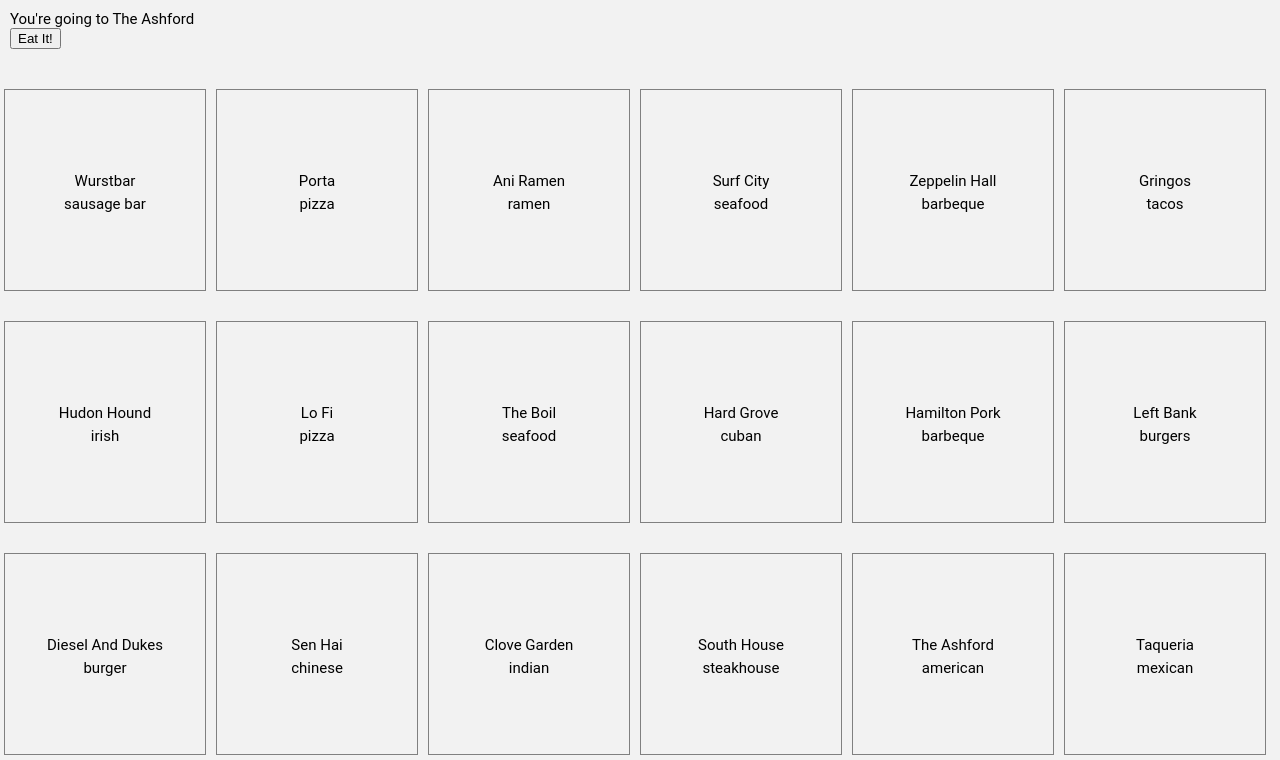
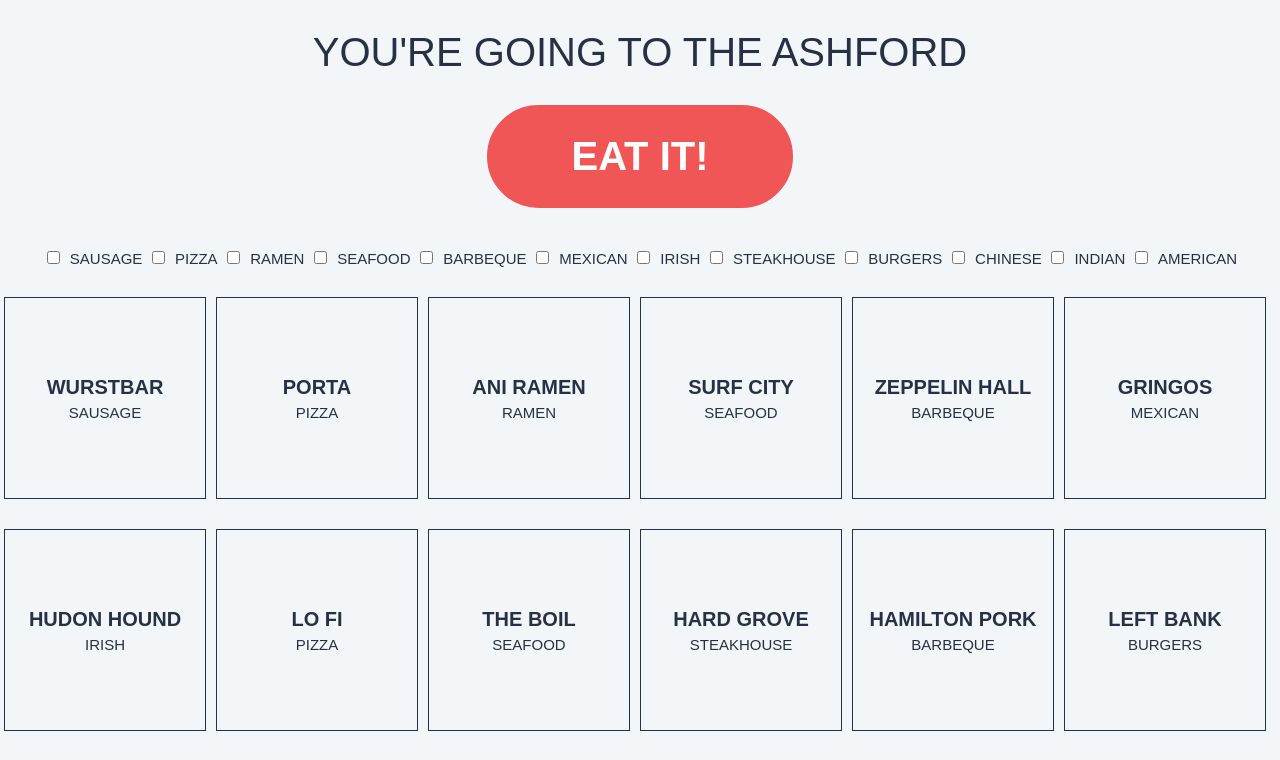
Before and after one commit to megdadkins7/restaurant-picker, a React (Create React App) app: page / in a window 1280 px wide. Shown: the top 760 px of the page. Built offline with nearby package versions, Linux system fonts and the light colour scheme.

Commit message:
filter logic and prelim styles added

```diff
--- a/src/App.js
+++ b/src/App.js
@@ -3,6 +3,7 @@ import { useState, useEffect, useCallback } from'react';
 //components
 import RestaurantList from './components/RestaurantList'
 import RestaurantPicker from './components/RestaurantPicker'
+import FilterList from './components/FilterList'
 
 //data
 import { restaurants } from './data'
@@ -11,7 +12,10 @@ import { restaurants } from './data'
 import GlobalStyles from './styles/GlobalStyles'
 
 function App() {
-  const [restaurant, setRestaurant] = useState('')
+  const [restaurant, setRestaurant] = useState('');
+  const [activeFilters, setActiveFilters] = useState({
+    type: '',
+  })
 
   const getRestaurant = () => {
     const restaurantNum = Math.floor(Math.random() * restaurants.length)
@@ -27,11 +31,19 @@ function App() {
     getRestaurant()
   }, [])
 
+  const handleOnFiltersChange = partialFilters => {
+    setActiveFilters(state => ({
+      ...state,
+      ...partialFilters
+    }))
+  }
+
   return (
     <>
       <GlobalStyles />
       <RestaurantPicker restaurant={restaurant} getRestaurant={handleClick} />
-      <RestaurantList restaurants={restaurants} />
+      <FilterList onFiltersChange={handleOnFiltersChange} />
+      <RestaurantList restaurants={restaurants} filters={activeFilters} />
     </>
   );
 }
--- /dev/null
+++ b/src/components/FilterList.js
@@ -0,0 +1,69 @@
+import React, {useState, useEffect} from 'react'
+import styled from 'styled-components'
+
+//data
+import { restaurants } from '../data'
+
+const StyledFilterList = styled.div`
+ display: flex;
+ justify-content: space-around;
+ align-items: center;
+ margin: 20px 40px 0 40px;
+ flex-wrap: wrap;
+ input {
+   margin-right: 10px;
+ }
+ label {
+   text-transform: uppercase;
+   color: #283044;
+ }
+`;
+
+export default function FilterList({ onFiltersChange }) {
+  const [typeFilter, setTypeFilter] = useState('')
+
+  useEffect(() => {
+    onFiltersChange({ type: typeFilter })
+  }, [typeFilter])
+
+  const handleOnTypeChange = e => {
+    const nextTypeFilter = e.target.value
+
+    setTypeFilter(state => {
+      const currentFilterLoc = state.indexOf(nextTypeFilter)
+      if(currentFilterLoc === -1) {
+        return [...typeFilter, nextTypeFilter]
+      } else {
+        return [
+          ...state.slice(0, currentFilterLoc),
+          ...state.slice(currentFilterLoc + 1, state.length)
+        ]
+      }
+    })
+  }
+
+  const uniqueTypes = (x, i, array) => array.indexOf(x) === i;
+  const typeCategories = restaurants.map(restaurant => restaurant.type).filter(
+    uniqueTypes
+  );
+  return (
+    <>
+      <StyledFilterList>
+      {
+        typeCategories.map((type, i) => (
+          <div key={`${type}${i}`}>
+            <input
+              type='checkbox'
+              name='type'
+              value={type}
+              checked={typeFilter.includes(type)}
+              onChange={handleOnTypeChange}
+            />
+            <label htmlFor='type'>{type}</label>
+          </div>
+        ))
+      }
+      </StyledFilterList>
+    </>
+  )
+}
--- a/src/components/RestaurantList.js
+++ b/src/components/RestaurantList.js
@@ -13,23 +13,56 @@ const StyledRestaurantList = styled.div`
   flex-direction: column;
   justify-content: center;
   align-items: center;
-  border: 1px solid grey;
+  border: 1px solid #283044;
   width: 200px;
   height: 200px;
   margin-top: 30px;
   margin-right: 10px;
-  .Restaurant {
+  color: #283044;
+  .RestaurantName {
+    font-size: 20px;
+    font-weight: 600;
+    text-transform: uppercase
+  }
+  .RestaurantType {
     margin-top: 5px;
+    text-transform: uppercase;
   }
 `;
 
-export default function RestaurantList({ restaurants }) {
+export default function RestaurantList({ restaurants, filters }) {
+  const getActiveFilterCount = filters => {
+    return Object.keys(filters).reduce((total, filterKey) => {
+      return filters[filterKey].length > 0 ? total + 1 : total;
+    }, 0)
+  }
+
+  const getFilteredList = (list, filters) => {
+    const activeFilterCount = getActiveFilterCount(filters);
+    if(activeFilterCount === 0) {
+      return restaurants
+    }
+    return list.filter(restaurant => {
+      const matchCount = Object.keys(filters).reduce((total, filterKey) => {
+        const haveMatch = filters[filterKey].some(r => restaurant[filterKey] === null ? false : restaurant[filterKey].includes(r));
+        if(haveMatch) {
+          return total + 1
+        } else {
+          return total
+        }
+      }, 0);
+      return matchCount === activeFilterCount
+    });
+  };
+
+  const visibleRestaurants = getFilteredList(restaurants, filters)
+
   return (
     <StyledRestaurantView>
-      {restaurants.map(restaurant => (
+      {visibleRestaurants.map(restaurant => (
         <StyledRestaurantList key={restaurant.id}>
-        <div className='Restaurant'>{restaurant.name}</div>
-        <div className='Restaurant'>{restaurant.type}</div>
+        <div className='RestaurantName'>{restaurant.name}</div>
+        <div className='RestaurantType'>{restaurant.type}</div>
         </StyledRestaurantList>
       ))}
     </StyledRestaurantView>
--- a/src/components/RestaurantPicker.js
+++ b/src/components/RestaurantPicker.js
@@ -2,14 +2,41 @@ import React from 'react';
 import styled from 'styled-components'
 
 const StyledRestaurantPicker = styled.div`
-  margin: 10px;
+  display: flex;
+  flex-direction: column;
+  justify-content: center;
+  align-items: center;
+  margin: 30px 0 10px 0;
+  text-align: center;
+  .RestaurantName {
+    font-size: 40px;
+    text-transform: uppercase;
+    color: #283044;
+    margin-bottom: 10px;
+  }
+  .EatButton {
+    margin: 20px 0;
+    padding: 25px 80px;
+    cursor: pointer;
+    outline: none;
+    border: 4px solid #F15656;
+    border-radius: 60px;
+    font-size: 40px;
+    font-weight: 700;
+    text-transform: uppercase;
+    background: #F15656;
+    color: #fff;
+  }
+  .EatButton:hover {
+    background: #F36868;
+  }
 `;
 
 export default function RestaurantPicker({ getRestaurant, restaurant }) {
   return (
     <StyledRestaurantPicker>
-      <div>You're going to {restaurant} </div>
-      <button onClick={getRestaurant}>Eat It!</button>
+      <div className='RestaurantName'>You're going to {restaurant} </div>
+      <button className='EatButton' onClick={getRestaurant}>Eat It!</button>
     </StyledRestaurantPicker>
   )
 }
--- a/src/data.js
+++ b/src/data.js
@@ -2,106 +2,127 @@ export const restaurants = [
   {
     id: 'wurstbar',
     name: 'Wurstbar',
-    type: 'sausage bar',
+    type: 'sausage',
+    visited: true,
   },
   {
     id: 'porta',
     name: 'Porta',
-    type: 'pizza'
+    type: 'pizza',
+    visited: true,
   },
   {
     id: 'aniRamen',
     name: 'Ani Ramen',
-    type: 'ramen'
+    type: 'ramen',
+    visited: true,
   },
   {
     id: 'surfCity',
     name: 'Surf City',
-    type: 'seafood'
+    type: 'seafood',
+    visited: true,
   },
   {
     id: 'zeppelinHall',
     name: 'Zeppelin Hall',
-    type: 'barbeque'
+    type: 'barbeque',
+    visited: true,
   },
   {
     id: 'gringos',
     name: 'Gringos',
-    type: 'tacos'
+    type: 'mexican',
+    visited: true,
   },
   {
     id: 'hudsonHound',
     name: 'Hudon Hound',
-    type: 'irish'
+    type: 'irish',
+    visited: false,
   },
   {
     id: 'loFi',
     name: 'Lo Fi',
-    type: 'pizza'
+    type: 'pizza',
+    visited: true,
   },
   {
     id: 'theBoil',
     name: 'The Boil',
-    type: 'seafood'
+    type: 'seafood',
+    visited: true,
   },
   {
     id: 'hardGrove',
     name: 'Hard Grove',
-    type: 'cuban'
+    type: 'steakhouse',
+    visited: true,
   },
   {
     id: 'hamiltonPork',
     name: 'Hamilton Pork',
-    type: 'barbeque'
+    type: 'barbeque',
+    visited: true,
   },
   {
     id: 'leftBank',
     name: 'Left Bank',
-    type: 'burgers'
+    type: 'burgers',
+    visited: true,
   },
   {
-    id: 'dieselAndDukes',
-    name: 'Diesel And Dukes',
-    type: 'burger'
+    id: 'dieselAndDuke',
+    name: 'Diesel And Duke',
+    type: 'burgers',
+    visited: true,
   },
   {
     id: 'senHai',
     name: 'Sen Hai',
-    type: 'chinese'
+    type: 'chinese',
+    visited: true,
   },
   {
     id: 'cloveGarden',
     name: 'Clove Garden',
-    type: 'indian'
+    type: 'indian',
+    visited: true,
   },
   {
     id: 'southHouse',
     name: 'South House',
-    type: 'steakhouse'
+    type: 'steakhouse',
+    visited: true,
   },
   {
     id: 'theAshford',
     name: 'The Ashford',
-    type: 'american'
+    type: 'american',
+    visited: true,
   },
   {
     id: 'taqueria',
     name: 'Taqueria',
-    type: 'mexican'
+    type: 'mexican',
+    visited: true,
   },
   {
     id: 'tacoria',
     name: 'Tacoria',
-    type: 'tacos'
+    type: 'mexican',
+    visited: true,
   },
   {
     id: 'graceOMalleys',
     name: 'Grace OMalleys',
-    type: 'irish'
+    type: 'irish',
+    visited: false,
   },
   {
     id: 'tonyBaloneys',
     name: 'Tony Baloneys',
-    type: 'pizza'
+    type: 'pizza',
+    visited: true,
   }
 ]
--- a/src/styles/GlobalStyles.js
+++ b/src/styles/GlobalStyles.js
@@ -1,8 +1,6 @@
 import { createGlobalStyle } from "styled-components";
 
 const GlobalStyles = createGlobalStyle`
-
-@import url('https://fonts.googleapis.com/css?family=Roboto:400,500&display=swap');
 
     html {
         box-sizing: border-box;
@@ -17,10 +15,10 @@ const GlobalStyles = createGlobalStyle`
     body {
         margin: 0;
         padding: 0;
-        font-family: 'Roboto', sans-serif;
+        font-family: sans-serif;
         font-size: 1.5rem;
         font-weight: 400;
-        background: #f2f2f2;
+        background: #F2F6F8;
         -webkit-font-smoothing: antialiased; /* trick for smoother fonts */
         -moz-osx-font-smoothing: grayscale; /* trick for smoother fonts */
     }
```
